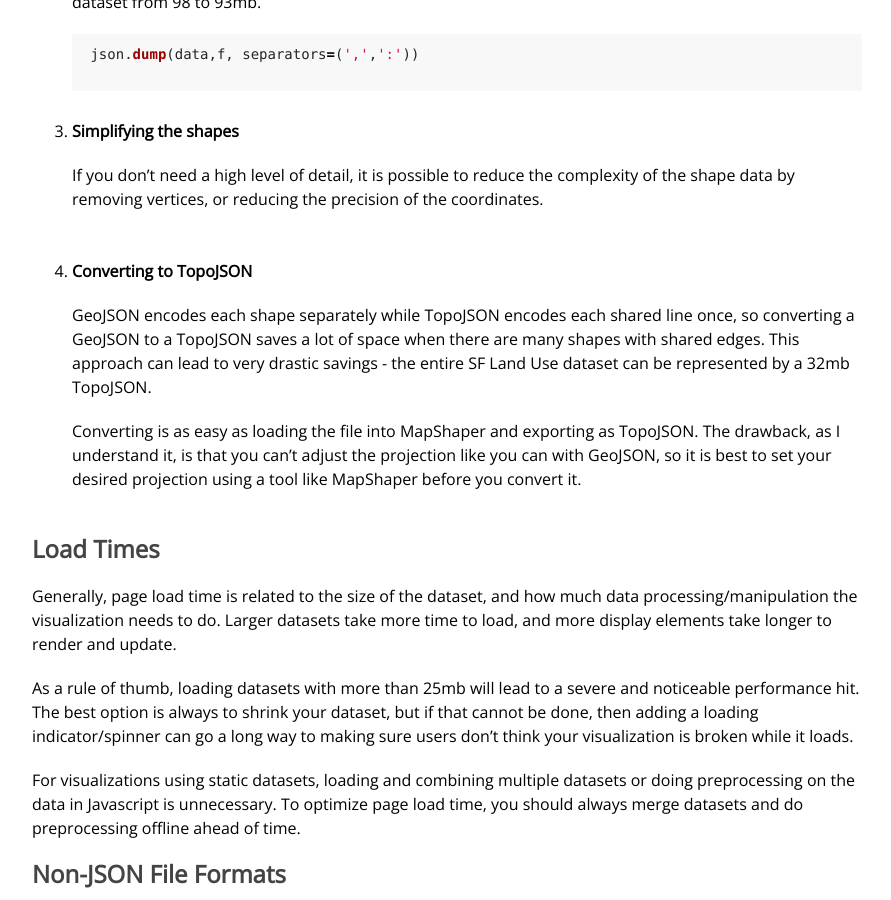
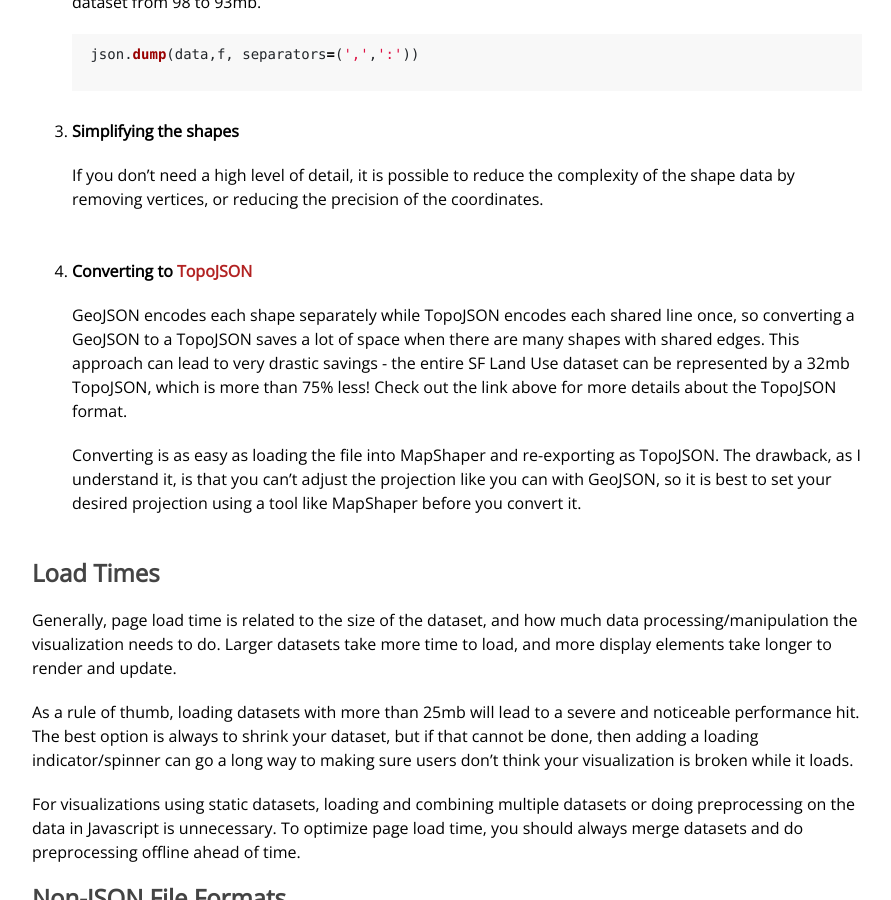
Before and after one commit to yangdanny97/yangdanny97.github.io, a Jekyll site: the page built from _posts/2019-08-24-D3-Mapmaking-Tips.md, in a window 1280 px wide and 900 px high, scrolled down 984 px. Shown: the whole window, without its empty margins (193-1084 px from the left). Built offline with Jekyll 4.4.1, drawn with Linux system fonts in a browser that asks for light colours; comment, search, counter and statistics services are not loaded.

Commit message:
Update 2019-08-24-D3-Mapmaking-Tips.md

```diff
--- a/_posts/2019-08-24-D3-Mapmaking-Tips.md
+++ b/_posts/2019-08-24-D3-Mapmaking-Tips.md
@@ -30,11 +30,11 @@ Depending on the level of detail, GeoJSON can get very large. For example, the G
 
     If you don't need a high level of detail, it is possible to reduce the complexity of the shape data by removing vertices, or reducing the precision of the coordinates.
 
-4. **Converting to TopoJSON**
+4. **Converting to [TopoJSON](https://github.com/topojson/topojson/wiki)**
 
-    GeoJSON encodes each shape separately while TopoJSON encodes each shared line once, so converting a GeoJSON to a TopoJSON saves a lot of space when there are many shapes with shared edges. This approach can lead to very drastic savings - the entire SF Land Use dataset can be represented by a 32mb TopoJSON.
+    GeoJSON encodes each shape separately while TopoJSON encodes each shared line once, so converting a GeoJSON to a TopoJSON saves a lot of space when there are many shapes with shared edges. This approach can lead to very drastic savings - the entire SF Land Use dataset can be represented by a 32mb TopoJSON, which is more than 75% less! Check out the link above for more details about the TopoJSON format.
 
-    Converting is as easy as loading the file into MapShaper and exporting as TopoJSON. The drawback, as I understand it, is that you can't adjust the projection like you can with GeoJSON, so it is best to set your desired projection using a tool like MapShaper before you convert it.
+    Converting is as easy as loading the file into MapShaper and re-exporting as TopoJSON. The drawback, as I understand it, is that you can't adjust the projection like you can with GeoJSON, so it is best to set your desired projection using a tool like MapShaper before you convert it.
 
 ### Load Times
 
```
